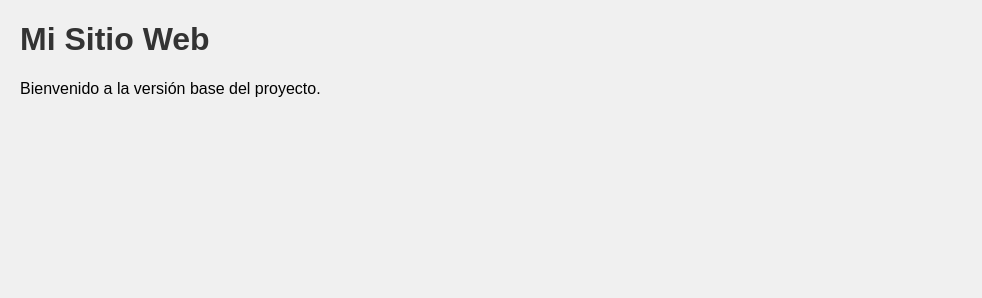
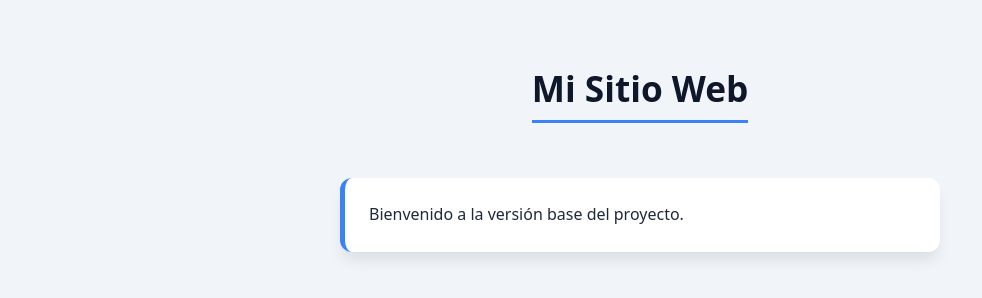
Before and after one commit to inigoablitss/Proyecto-Web-Ejemplo, a plain HTML site: page index.html in a window 1280 px wide. Shown: the whole page, without its empty margins (0-982 px from the left). Drawn offline with Linux system fonts and the light colour scheme.

Commit message:
Mejora diseño visual y tipografía en styles.css

```diff
--- a/styles.css
+++ b/styles.css
@@ -1,9 +1,34 @@
 body {
-  font-family: Arial, sans-serif;
-  margin: 20px;
-  background-color: #f0f0f0;
+  font-family: system-ui, -apple-system, BlinkMacSystemFont, "Segoe UI", Roboto, sans-serif;
+  margin: 0;
+  padding: 2.5rem;
+  background-color: #f1f5f9;
+  color: #1e293b;
+}
+
+header {
+  text-align: center;
+  margin-bottom: 2rem;
 }
 
 h1 {
-  color: #333333;
+  color: #0f172a;
+  font-size: 2.2rem;
+  border-bottom: 3px solid #3b82f6;
+  display: inline-block;
+  padding-bottom: 0.5rem;
 }
+
+main {
+  max-width: 600px;
+  margin: 0 auto;
+}
+
+#mensaje {
+  background-color: #ffffff;
+  padding: 1.5rem;
+  border-radius: 12px;
+  box-shadow: 0 10px 15px -3px rgba(0, 0, 0, 0.1);
+  border-left: 5px solid #3b82f6;
+  line-height: 1.6;
+}
```
